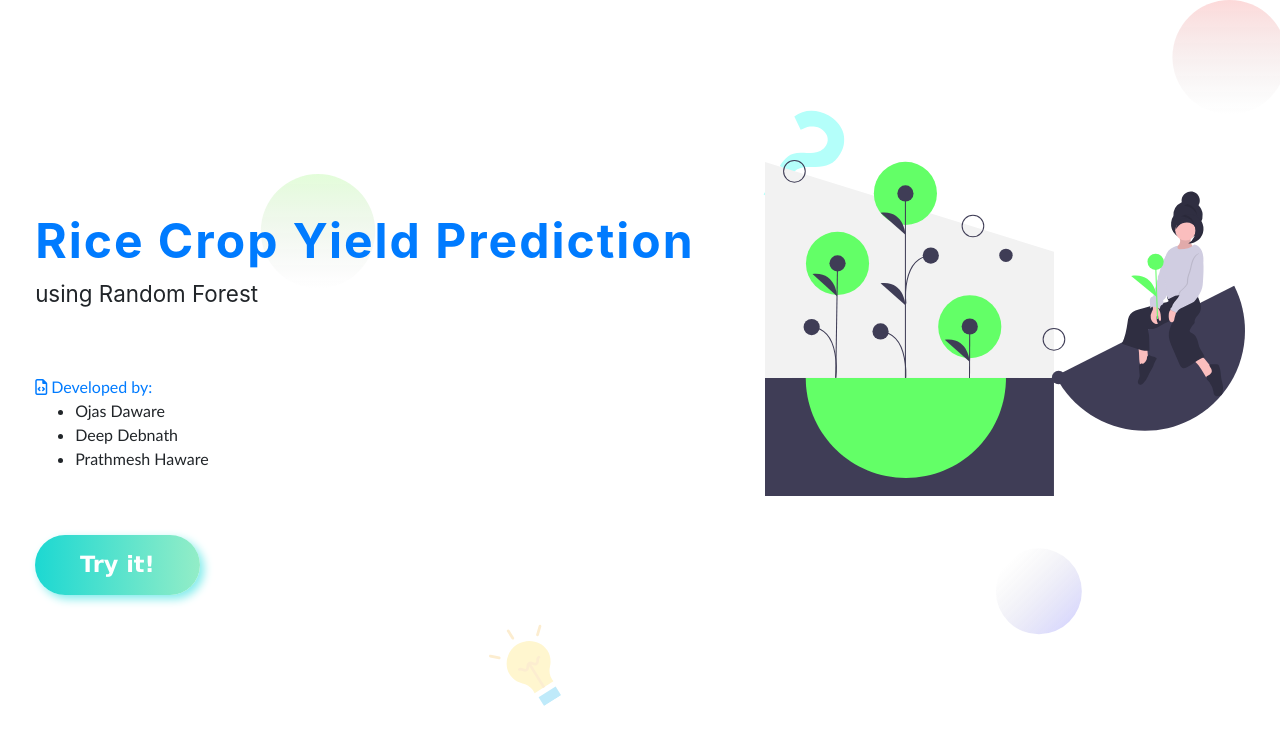
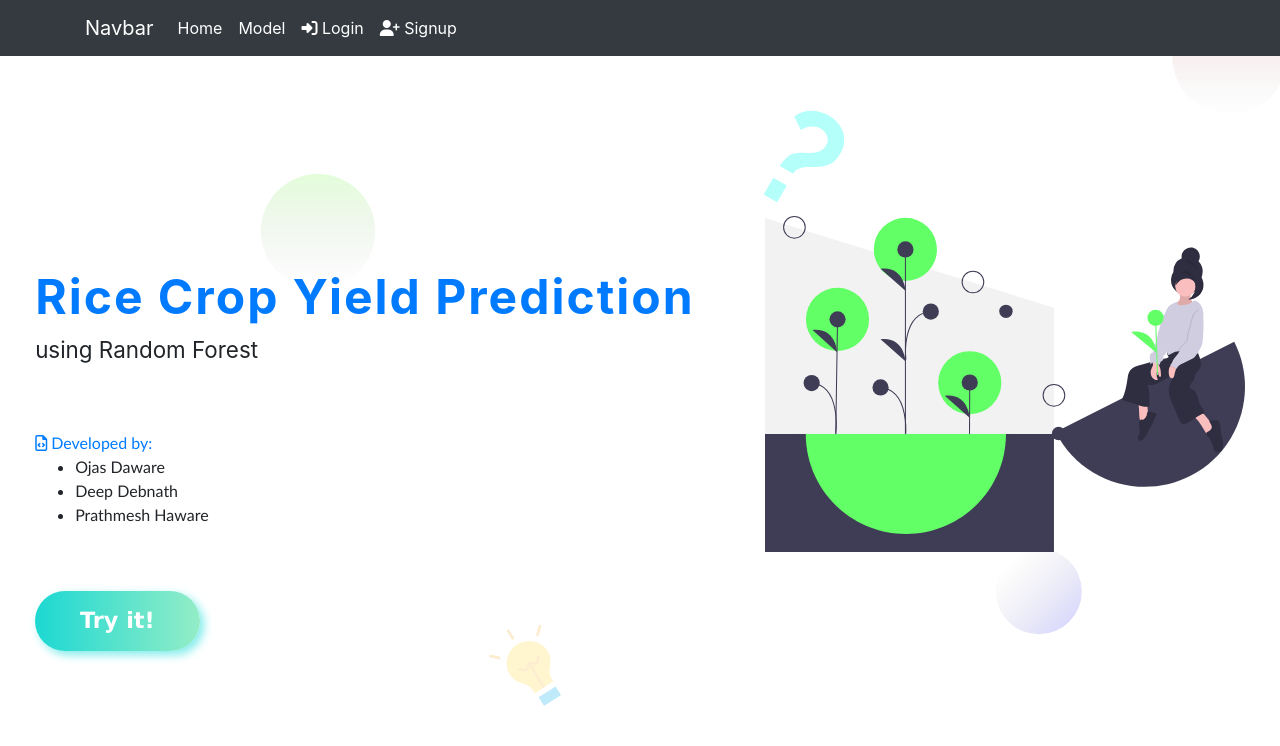
Before and after one commit to blitz-cmd/Rice-Crop-Yield-Prediction, a Django app: page / in a window 1280 px wide. Shown: the top 746 px of the page. Run offline with Django 3.2, Linux system fonts and the light colour scheme; some libraries are stand-ins or nearby versions.

Commit message:
added templates and updated views & urls

```diff
--- a/Rice_Crop_Yield_Prediction/urls.py
+++ b/Rice_Crop_Yield_Prediction/urls.py
@@ -20,4 +20,5 @@ urlpatterns = [
     path('admin/', admin.site.urls),
     path('',views.index,name='index'),
     path('predict',views.predict,name='predict'),
+    path('model/',views.model,name='model'),
 ]
--- a/Rice_Crop_Yield_Prediction/views.py
+++ b/Rice_Crop_Yield_Prediction/views.py
@@ -70,3 +70,6 @@ def predict(request):
     prediction=model.predict((df))
     # print ("The yield prediction for rice crop is {} tons".format(prediction[0]))
     return HttpResponse(prediction[0])
+
+def model(request):
+    return render(request,"model.html")
--- /dev/null
+++ b/templates/base.html
@@ -0,0 +1,50 @@
+<!DOCTYPE html>
+{% load static %}
+<html>
+<head>
+    <meta charset="utf-8">
+    <meta name="viewport" content="width=device-width, initial-scale=1.0">
+    <meta http-equiv="X-UA-Compatible" content="IE=edge">
+    <title>Rice Crop Yield Prediction</title>
+    <link rel="stylesheet" href="{% static 'css/1.css' %}">
+    <!-- Bootstrap CSS CDN -->
+    <link rel="stylesheet" href="https://stackpath.bootstrapcdn.com/bootstrap/4.1.3/css/bootstrap.min.css" integrity="sha384-MCw98/SFnGE8fJT3GXwEOngsV7Zt27NXFoaoApmYm81iuXoPkFOJwJ8ERdknLPMO" crossorigin="anonymous">
+    <!-- Font Awesome JS -->
+    <script src="https://kit.fontawesome.com/0c2c4b1787.js" crossorigin="anonymous"></script>
+    <!-- jQuery CDN -->
+    <script src="https://code.jquery.com/jquery-3.6.0.min.js" integrity="sha256-/xUj+3OJU5yExlq6GSYGSHk7tPXikynS7ogEvDej/m4=" crossorigin="anonymous"></script>
+    <script src="https://cdnjs.cloudflare.com/ajax/libs/popper.js/1.14.3/umd/popper.min.js" integrity="sha384-ZMP7rVo3mIykV+2+9J3UJ46jBk0WLaUAdn689aCwoqbBJiSnjAK/l8WvCWPIPm49" crossorigin="anonymous"></script>
+    <script src="https://stackpath.bootstrapcdn.com/bootstrap/4.1.3/js/bootstrap.min.js" integrity="sha384-ChfqqxuZUCnJSK3+MXmPNIyE6ZbWh2IMqE241rYiqJxyMiZ6OW/JmZQ5stwEULTy" crossorigin="anonymous"></script></head>
+<body>
+    <div class="svgs">
+        <img src="{% static 'images/bg_svg.svg' %}">
+    </div>
+    <nav class="navbar navbar-expand-lg navbar-dark bg-dark">
+        <div class="container">
+        <a class="navbar-brand" href="/">Navbar</a>
+        <button class="navbar-toggler" type="button" data-toggle="collapse" data-target="#navbarNav" aria-controls="navbarNav" aria-expanded="false" aria-label="Toggle navigation">
+          <span class="navbar-toggler-icon"></span>
+        </button>
+        <div class="collapse navbar-collapse" id="navbarNav">
+          <ul class="navbar-nav">
+            <li class="nav-item active">
+              <a class="nav-link" href="/">Home</a>
+            </li>
+            <li class="nav-item active">
+              <a class="nav-link" href="/model">Model</a>
+            </li>
+          <ul class="navbar-nav mr-auto">
+            <li class="nav-item active">
+                <a class="nav-link" href="/admin"><span class="fas fa-sign-in-alt"></span> Login</a>
+              </li>
+              <li class="nav-item active">
+                <a class="nav-link disabled" href="/signup"><span class="fas fa-user-plus"></span> Signup</a>
+              </li>
+          </ul>
+        </div></div>
+      </nav>
+        {% block body_block %}
+            <!-- anything outside of these will inherited -->
+        {% endblock %}
+</body>
+</html>
--- a/templates/index.html
+++ b/templates/index.html
@@ -1,24 +1,8 @@
+<!DOCTYPE html>
+{% extends 'base.html' %}
 {% load static %}
-<!DOCTYPE html>
-<html>
-<head>
-    <meta charset="utf-8">
-    <meta name="viewport" content="width=device-width, initial-scale=1.0">
-    <meta http-equiv="X-UA-Compatible" content="IE=edge">
-    <title>Rice Crop Yield Prediction</title>
-    <link rel="stylesheet" href="{% static 'css/1.css' %}">
-    <!-- Bootstrap CSS CDN -->
-    <link rel="stylesheet" href="https://stackpath.bootstrapcdn.com/bootstrap/4.1.3/css/bootstrap.min.css" integrity="sha384-MCw98/SFnGE8fJT3GXwEOngsV7Zt27NXFoaoApmYm81iuXoPkFOJwJ8ERdknLPMO" crossorigin="anonymous">
-    <!-- Font Awesome JS -->
-    <script src="https://kit.fontawesome.com/728d1d3dec.js" crossorigin="anonymous"></script>
-    <!-- jQuery CDN -->
-    <script src="https://code.jquery.com/jquery-3.6.0.min.js" integrity="sha256-/xUj+3OJU5yExlq6GSYGSHk7tPXikynS7ogEvDej/m4=" crossorigin="anonymous"></script>
-    <script src="https://cdnjs.cloudflare.com/ajax/libs/popper.js/1.14.3/umd/popper.min.js" integrity="sha384-ZMP7rVo3mIykV+2+9J3UJ46jBk0WLaUAdn689aCwoqbBJiSnjAK/l8WvCWPIPm49" crossorigin="anonymous"></script>
-    <script src="https://stackpath.bootstrapcdn.com/bootstrap/4.1.3/js/bootstrap.min.js" integrity="sha384-ChfqqxuZUCnJSK3+MXmPNIyE6ZbWh2IMqE241rYiqJxyMiZ6OW/JmZQ5stwEULTy" crossorigin="anonymous"></script></head>
-<body>
-    <div class="svgs">
-        <img src="{% static 'images/bg_svg.svg' %}">
-    </div>
+{% block body_block %}
+
     <div class="page" id="part1">
         <div class="info">
             <div class="heading">
@@ -136,5 +120,4 @@
             });
         })
     </script>
-</body>
-</html>
+{% endblock %}
--- /dev/null
+++ b/templates/model.html
@@ -0,0 +1,6 @@
+<!DOCTYPE html>
+{% extends 'base.html' %}
+{% load static %}
+{% block body_block %}
+<h1>h</h1>
+{% endblock %}
```
